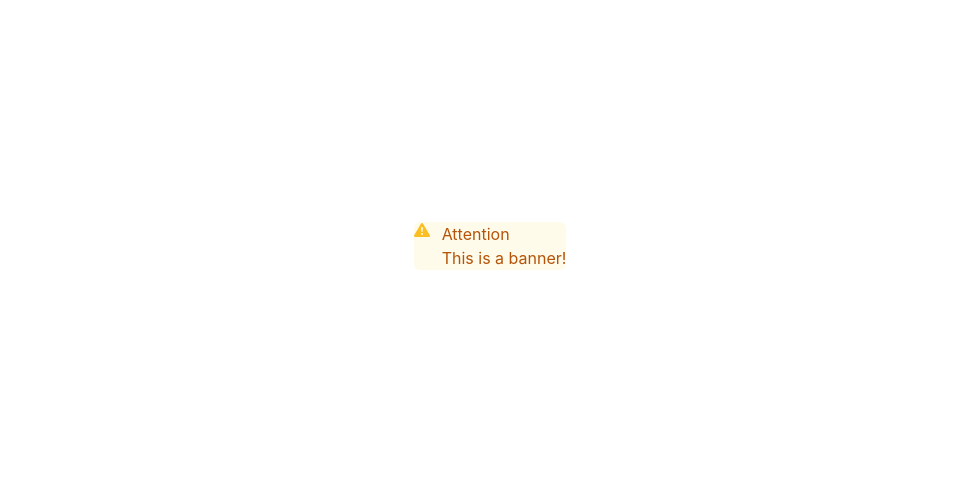
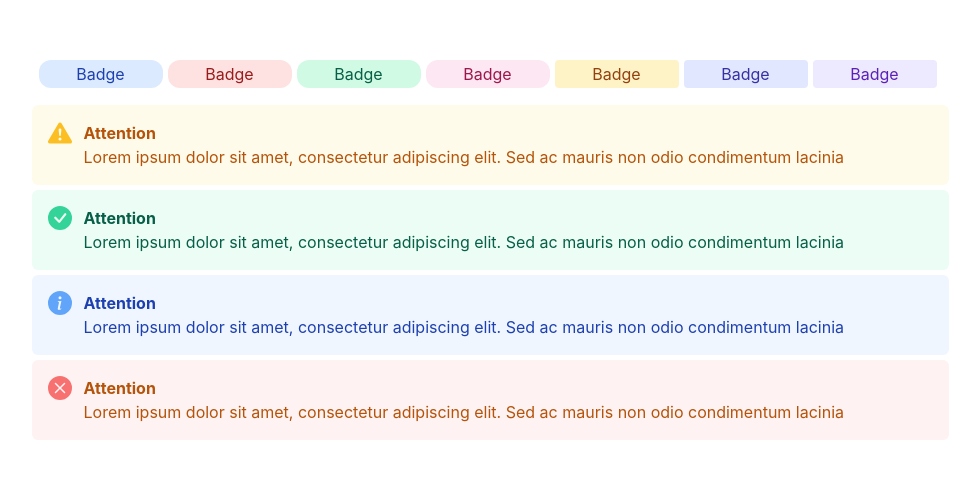
Before and after one commit to trezp/trove-component-library, a React (Vite) app: page / in a window 1280 px wide. Shown: the part 154-632 px from the top of the page, without its empty margins (150-1130 px from the left). Built offline with nearby package versions, Linux system fonts and the light colour scheme.

Commit message:
Display banners and badges

```diff
--- a/src/App.css
+++ b/src/App.css
@@ -2,5 +2,10 @@
   max-width: 1280px;
   margin: 0 auto;
   padding: 2rem;
+}
 
+.badge-container {
+  display: flex;
+  justify-content: space-between;
+  padding: 12px;
 }
--- a/src/App.jsx
+++ b/src/App.jsx
@@ -1,4 +1,4 @@
-// import { useState } from 'react';
+
 import Badge from "./components/Badge/Badge";
 import Banner from "./components/Banner/Banner";
 
@@ -7,7 +7,27 @@ import './App.css'
 function App() {
   return (
     <>
-      <Banner status="warning">This is a banner!</Banner>
+      <div className="badge-container">
+        <Badge color="blue" type="pill">Badge</Badge>
+        <Badge color="red" type="pill">Badge</Badge>
+        <Badge color="green" type="pill">Badge</Badge>
+        <Badge color="pink" type="pill">Badge</Badge>
+        <Badge color="yellow">Badge</Badge>
+        <Badge color="indigo">Badge</Badge>
+        <Badge color="purple" >Badge</Badge>
+      </div>
+      <Banner status="warning">
+        Lorem ipsum dolor sit amet, consectetur adipiscing elit. Sed ac mauris non odio condimentum lacinia
+      </Banner>
+      <Banner status="success">
+        Lorem ipsum dolor sit amet, consectetur adipiscing elit. Sed ac mauris non odio condimentum lacinia
+      </Banner>
+      <Banner status="neutral">
+        Lorem ipsum dolor sit amet, consectetur adipiscing elit. Sed ac mauris non odio condimentum lacinia
+      </Banner>
+      <Banner status="error">
+        Lorem ipsum dolor sit amet, consectetur adipiscing elit. Sed ac mauris non odio condimentum lacinia
+      </Banner>
     </>
   )
 }
--- a/src/components/Badge/Badge.css
+++ b/src/components/Badge/Badge.css
@@ -1,6 +1,8 @@
 .badge {
   padding: 2px 12px;
   text-align: center;
+  width: 100px;
+  margin-right: 5px;
 }
 
 .square {
--- a/src/components/Banner/Banner.css
+++ b/src/components/Banner/Banner.css
@@ -5,14 +5,21 @@
 .banner-container {
   display: flex;
   border-radius: 6px;
+  padding: calc(var(--spacing-unit) * 4);
+  margin: 5px;
 }
 
 .banner-container p {
   margin: 0;
 }
 
+.banner-content :first-child {
+  font-weight: bold;
+}
+
 .status {
   margin-right: calc(var(--spacing-unit) * 3);
+  font-size: 1.5em;
 }
 
 .neutral {
--- a/src/components/Banner/Banner.jsx
+++ b/src/components/Banner/Banner.jsx
@@ -45,7 +45,7 @@ export default function Banner({ children, status = "neutral", title = "Attentio
   return (
     <div className="banner-container" style={getBannerColors(bannerColors, status)}>
       {statusIcon()}
-      <div>
+      <div className="banner-content">
         <p>{title}</p>
         <p>{children}</p>
       </div>
```
